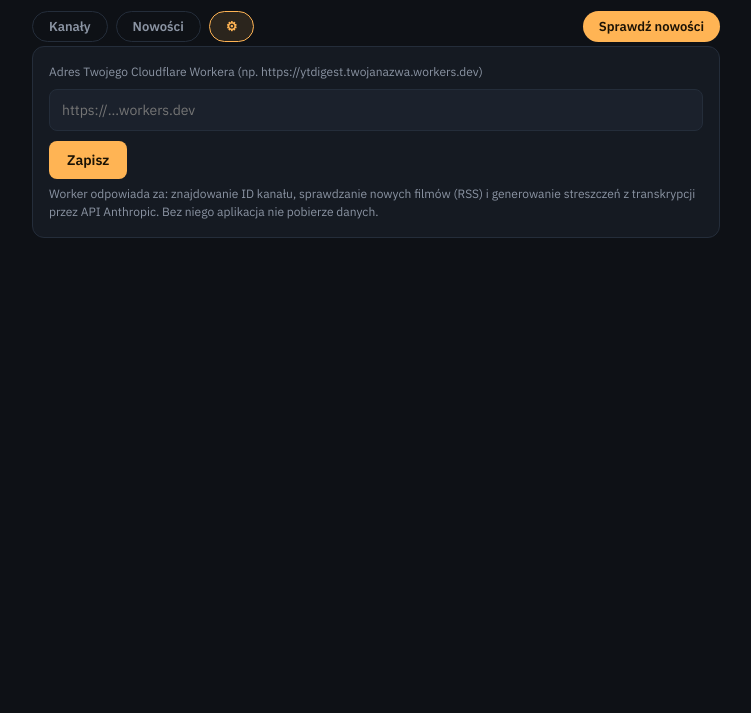
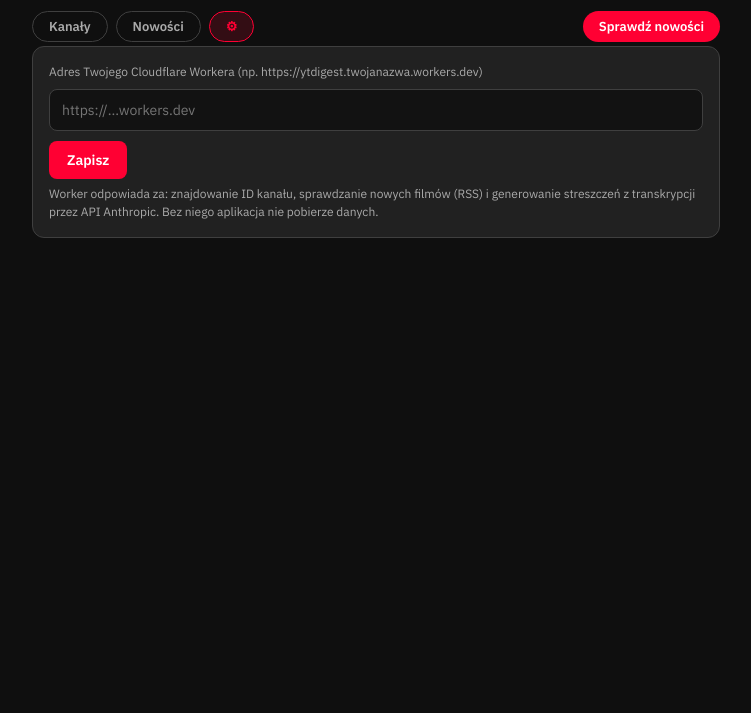
Before and after one commit to apphub-us/yt-digest, a plain HTML site: page index.html in a window 1280 px wide. Shown: the part 87-800 px from the top of the page, without its empty margins (264-1015 px from the left). Drawn offline with Linux system fonts and the light colour scheme.

Commit message:
Add files via upload

```diff
--- a/index.html
+++ b/index.html
@@ -5,15 +5,15 @@
 <meta name="viewport" content="width=device-width, initial-scale=1.0, viewport-fit=cover">
 <meta name="apple-mobile-web-app-capable" content="yes">
 <meta name="apple-mobile-web-app-status-bar-style" content="black-translucent">
-<meta name="theme-color" content="#0E1116">
+<meta name="theme-color" content="#0F0F0F">
 <title>YT Digest</title>
 <link rel="preconnect" href="https://fonts.googleapis.com">
 <link href="https://fonts.googleapis.com/css2?family=Space+Grotesk:wght@500;700&family=IBM+Plex+Sans:wght@400;500;600&family=IBM+Plex+Mono:wght@400;500&display=swap" rel="stylesheet">
 <style>
 :root{
-  --bg:#0E1116; --panel:#151A22; --panel2:#1B212C; --border:#242D3A;
-  --text:#E7ECF3; --muted:#8B94A3; --amber:#FFB454; --amber-dim:rgba(255,180,84,.12);
-  --red:#FF6B6B; --green:#58C97B;
+  --bg:#0F0F0F; --panel:#212121; --panel2:#121212; --border:#3F3F3F;
+  --text:#F1F1F1; --muted:#AAAAAA; --amber:#FF0033; --amber-dim:rgba(255,0,51,.15);
+  --red:#FF6B6B; --green:#3EA6FF;
 }
 *{box-sizing:border-box; -webkit-tap-highlight-color:transparent}
 body{margin:0; background:var(--bg); color:var(--text); font-family:'IBM Plex Sans',sans-serif; padding-bottom:60px}
@@ -27,7 +27,7 @@ nav{display:flex; gap:8px; margin:14px 0 4px; flex-wrap:wrap}
 .tab{background:transparent; color:var(--muted); border:1px solid var(--border); border-radius:999px; padding:6px 16px; font-size:13px; font-weight:600; font-family:inherit; cursor:pointer}
 .tab.active{background:var(--amber-dim); color:var(--amber); border-color:var(--amber)}
 .spacer{flex:1}
-.primary{background:var(--amber); color:#1A1205; border:none; border-radius:999px; padding:6px 16px; font-size:13px; font-weight:600; font-family:inherit; cursor:pointer}
+.primary{background:var(--amber); color:#FFFFFF; border:none; border-radius:999px; padding:6px 16px; font-size:13px; font-weight:600; font-family:inherit; cursor:pointer}
 .primary:disabled{background:var(--panel2); color:var(--muted)}
 .err{color:var(--red); font-size:13px; background:rgba(255,107,107,.1); border:1px solid rgba(255,107,107,.3); border-radius:8px; padding:8px 12px; margin:10px 0}
 .chips{display:flex; flex-wrap:wrap; gap:8px; margin:12px 0 16px}
@@ -45,7 +45,7 @@ nav{display:flex; gap:8px; margin:14px 0 4px; flex-wrap:wrap}
 .form input,.form select{width:100%; background:var(--panel2); border:1px solid var(--border); color:var(--text); border-radius:8px; padding:10px 12px; font-size:14px; font-family:inherit; margin-bottom:10px; outline:none; -webkit-appearance:none; min-height:42px}
 .row{display:flex; gap:10px}
 .btn2{background:transparent; color:var(--muted); border:1px solid var(--border); border-radius:8px; padding:10px 18px; font-size:14px; font-family:inherit; cursor:pointer}
-.btnp{background:var(--amber); color:#1A1205; border:none; border-radius:8px; padding:10px 18px; font-weight:600; font-size:14px; font-family:inherit; cursor:pointer}
+.btnp{background:var(--amber); color:#FFFFFF; border:none; border-radius:8px; padding:10px 18px; font-weight:600; font-size:14px; font-family:inherit; cursor:pointer}
 .vcard{background:var(--panel); border:1px solid var(--border); border-radius:12px; padding:16px; margin-bottom:12px}
 .vhead{display:flex; gap:12px}
 .thumb{width:120px; height:68px; object-fit:cover; border-radius:8px; flex:none; background:var(--panel2)}
@@ -72,7 +72,7 @@ nav{display:flex; gap:8px; margin:14px 0 4px; flex-wrap:wrap}
 #tip b{color:var(--amber); font-weight:600}
 .vactions{margin-top:12px; display:flex; gap:10px; align-items:center}
 .link{color:var(--muted); font-size:13px; text-decoration:none; border:1px solid var(--border); border-radius:8px; padding:8px 12px}
-.small{background:var(--amber); color:#1A1205; border:none; border-radius:8px; padding:8px 16px; font-weight:600; font-size:13px; font-family:inherit; cursor:pointer}
+.small{background:var(--amber); color:#FFFFFF; border:none; border-radius:8px; padding:8px 16px; font-weight:600; font-size:13px; font-family:inherit; cursor:pointer}
 .small:disabled{background:var(--panel2); color:var(--muted)}
 .empty{color:var(--muted); font-size:14px; text-align:center; padding:30px 0}
 .mono{font-family:'IBM Plex Mono',monospace; font-size:12px; color:var(--muted); margin:0 0 12px}
```
